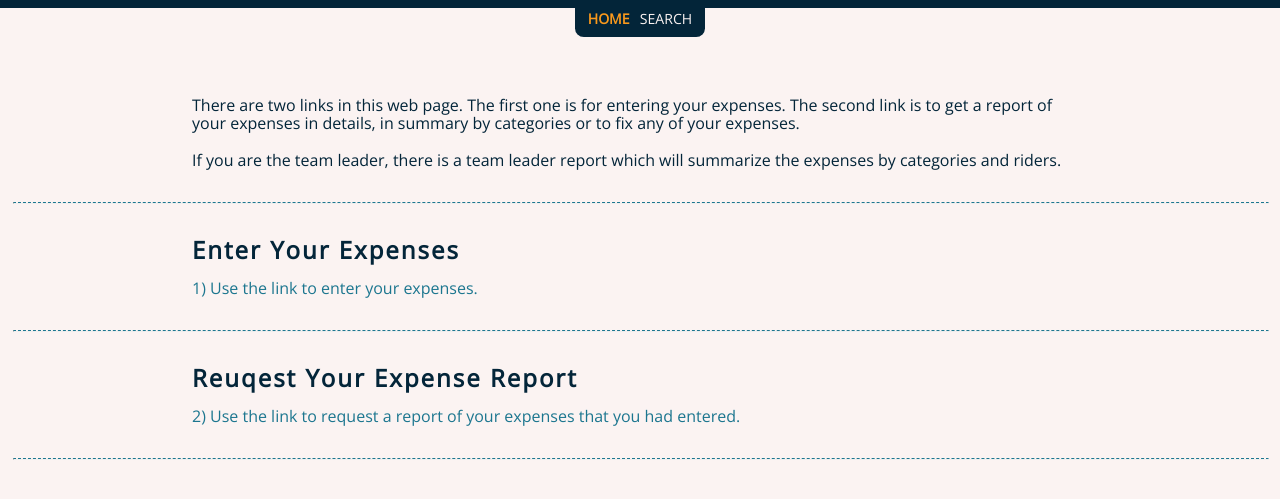
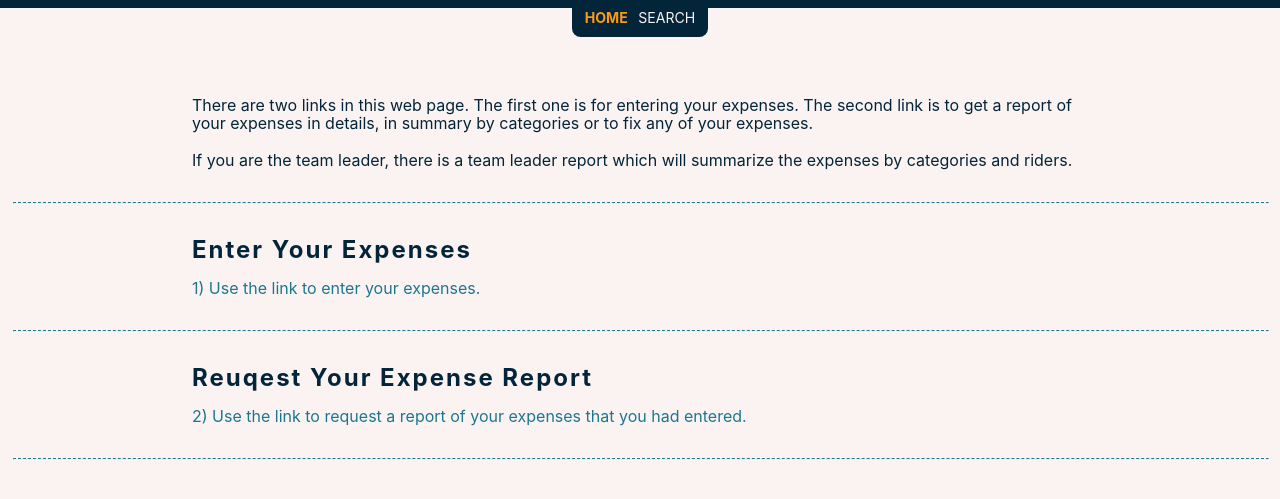
Before and after one commit to yong-lim/pct-expenses, a Jekyll site: the page built from index.html, in a window 1280 px wide. Shown: the top 499 px of the page. Built offline with Jekyll 4.4.1, drawn with Linux system fonts in a browser that asks for light colours; the list of posts is cut into pages by our own code.

Commit message:
Change font from 'Open Sans'

```diff
--- a/_sass/default/_base.scss
+++ b/_sass/default/_base.scss
@@ -1,10 +1,6 @@
 @use "../functions" as *;
 
-@import url('https://fonts.googleapis.com/css2?family=Open+Sans:wght@300&display=swap');
-
-* {
-  font-family: 'Open Sans', sans-serif;
-}
+html { font-family: 'Inter', 'Helvetica', sans-serif; font-display: swap; }
 
 html {
   height: 100%;
```
